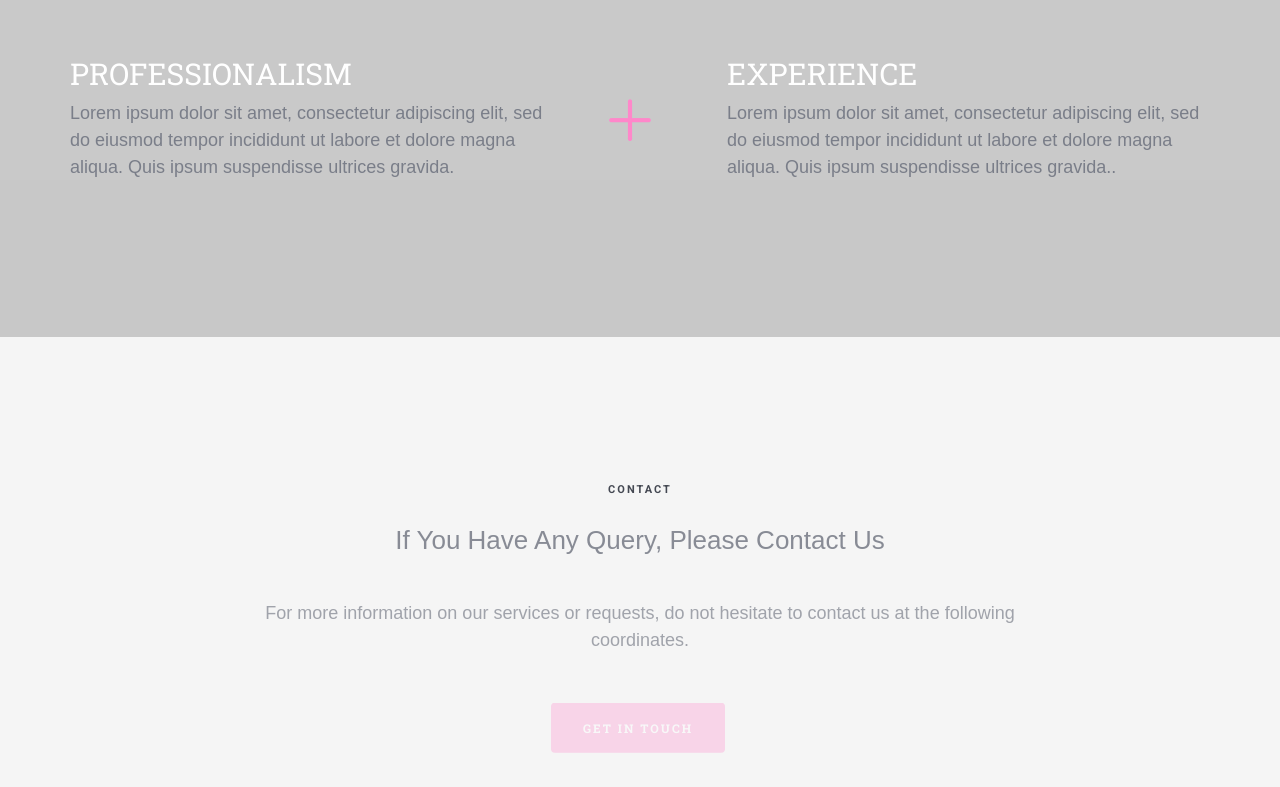
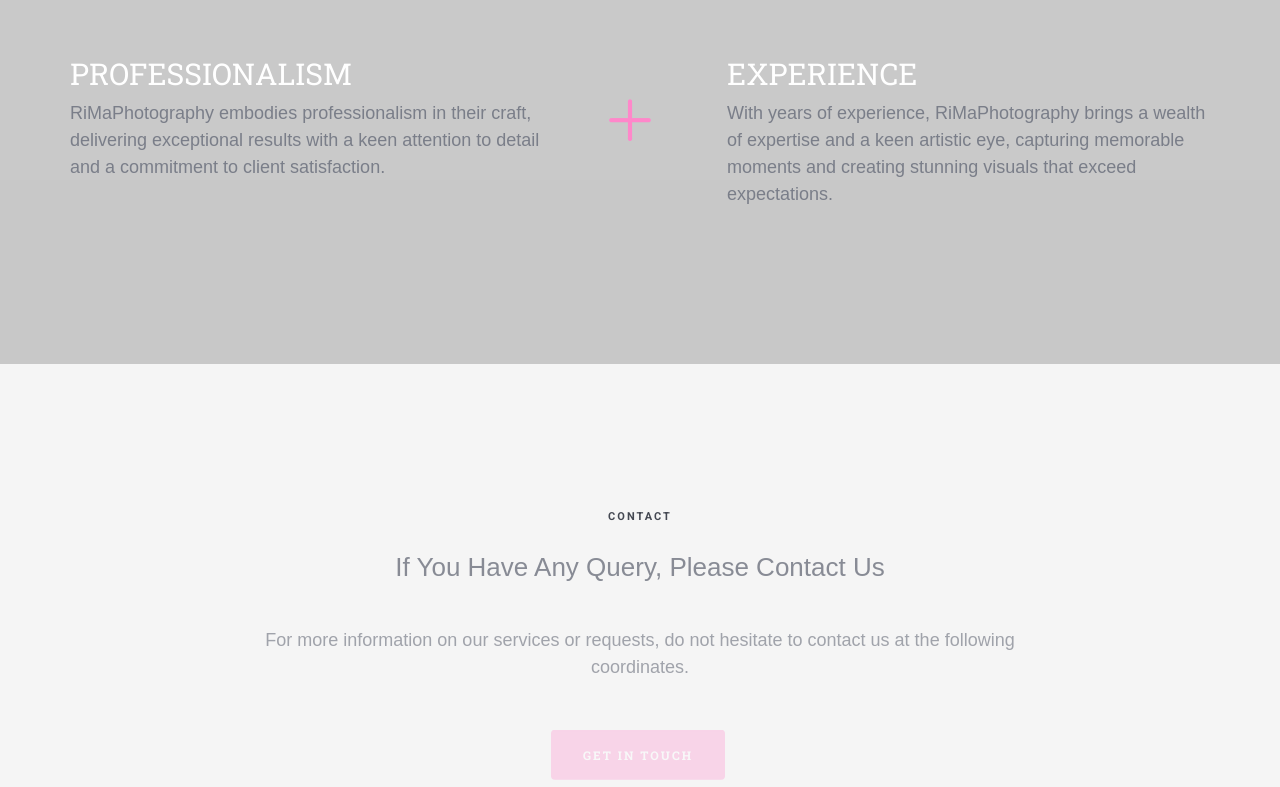
Before and after one commit to Rim-lamnaouar/RiMaPhotography, a plain HTML site: page index.html in a window 1280 px wide. Shown: the part 3123-3910 px from the top of the page. Drawn offline with Linux system fonts and the light colour scheme; files whose address does not match are found by name.

Commit message:
Update index.html

```diff
--- a/index.html
+++ b/index.html
@@ -240,13 +240,13 @@
 					<div class="col-md-6 animate-box">
 						<div class="fh5co-text with-plus">
 							<h2>PROFESSIONALISM</h2>
-							<p>Lorem ipsum dolor sit amet, consectetur adipiscing elit, sed do eiusmod tempor incididunt ut labore et dolore magna aliqua. Quis ipsum suspendisse ultrices gravida.</p>
+							<p>RiMaPhotography embodies professionalism in their craft, delivering exceptional results with a keen attention to detail and a commitment to client satisfaction.</p>
 						</div>
 					</div>
 					<div class="col-md-6 animate-box">
 						<div class="fh5co-text">
 							<h2>EXPERIENCE</h2>
-							<p>Lorem ipsum dolor sit amet, consectetur adipiscing elit, sed do eiusmod tempor incididunt ut labore et dolore magna aliqua. Quis ipsum suspendisse ultrices gravida..</p>
+							<p>With years of experience, RiMaPhotography brings a wealth of expertise and a keen artistic eye, capturing memorable moments and creating stunning visuals that exceed expectations.</p>
 						</div>
 					</div>
 				</div>
@@ -301,7 +301,7 @@
 				<div class="row">
 					<div class="col-md-6 col-sm-6 animate-box">
 						<div class="fh5co-footer-widget">
-							<p>&copy; Copyright © 2022 All Rights Reserved is made with ❤️ by RiMaPhotography. </p>
+							<p>&copy; Copyright © 2023 All Rights Reserved is made with ❤️ </p>
 						</div>
 					</div>
 					<div class="col-md-6 col-sm-6 animate-box">
```
